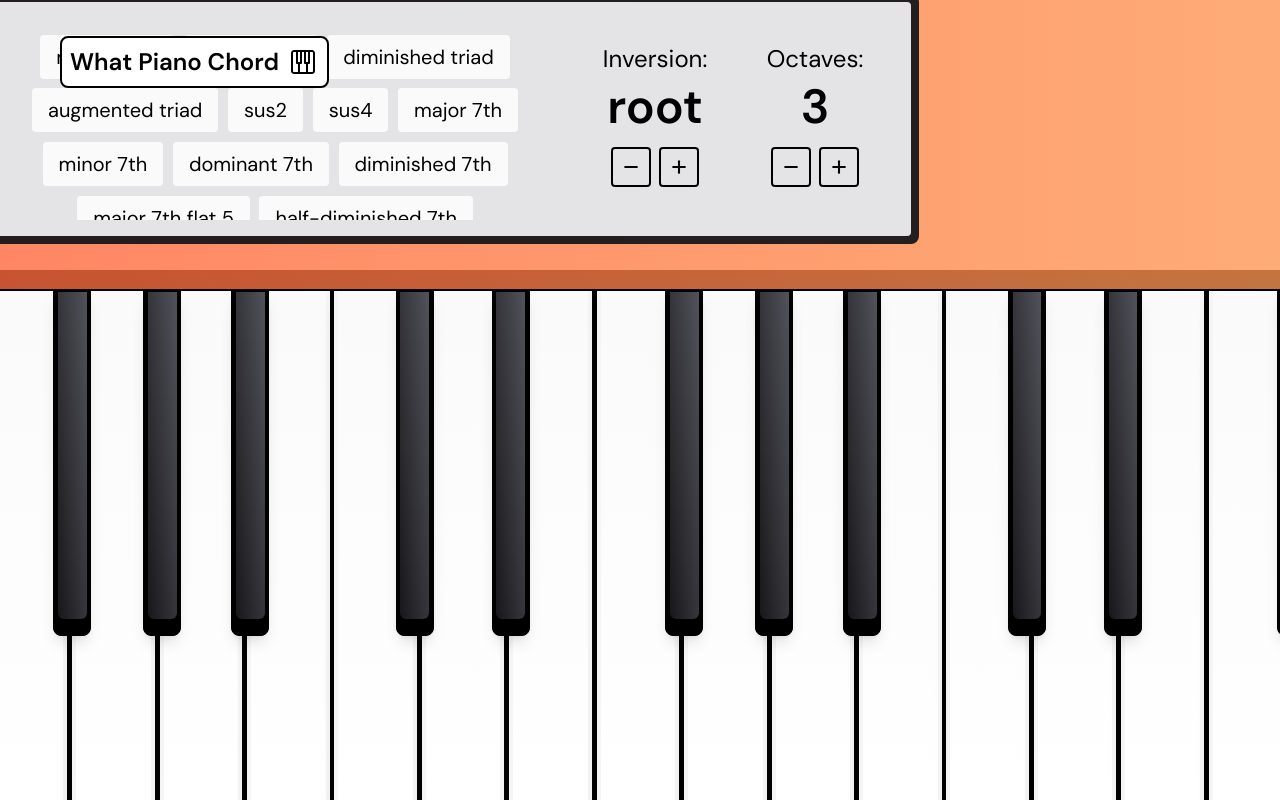
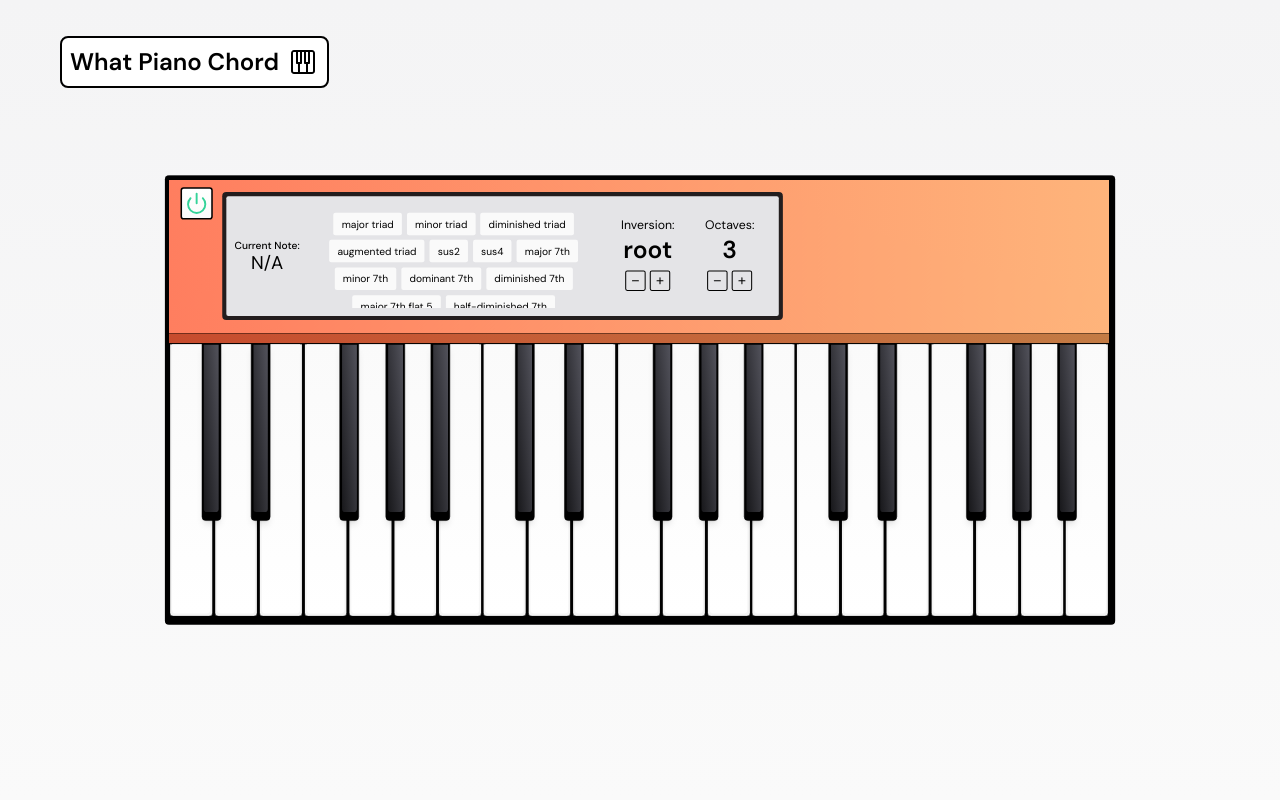
Before and after one commit to anton-oz/whatpianochord, a React (Vite) app: page / in a window 1280 px wide. Built offline with nearby package versions, Linux system fonts and the light colour scheme.

Commit message:
chore: minor tidying, added a vite --host script in package.json

```diff
--- a/package.json
+++ b/package.json
@@ -6,6 +6,7 @@
   "type": "module",
   "scripts": {
     "dev": "vite",
+    "dev:host": "vite --host",
     "build": "tsc -b && vite build",
     "lint": "eslint .",
     "preview": "vite preview",
--- a/src/components/piano/Piano.tsx
+++ b/src/components/piano/Piano.tsx
@@ -1,4 +1,4 @@
-import { useState } from "react";
+import { useEffect, useState } from "react";
 import { usePianoContext } from "@/Context/PianoContext";
 import PianoKeyboard from "./pianoKeyboard/PianoKeyboard";
 import Screen from "./Screen/Screen";
@@ -34,8 +34,7 @@ export default function Piano() {
 
     let hue = 0;
     const saturation = max - min;
-    if (max === min) {
-    } else {
+    if (max !== min) {
       if (max === r) {
         hue = (g - b) / saturation;
       } else if (max === g) {
@@ -56,7 +55,7 @@ export default function Piano() {
       return;
     }
     const hslArr = rgbToHsl(rgb);
-    for (let number in hslArr) {
+    for (const number in hslArr) {
       hslArr[number] = Number(hslArr[number].toPrecision(3));
     }
     const [h, s, l] = hslArr;
@@ -72,7 +71,15 @@ export default function Piano() {
   };
   // FOR SCALE
   //
-  const [scale, _] = useState(1); // Initial scale value
+  const [scale, setScale] = useState(1); // Initial scale value
+
+  useEffect(() => {
+    const screenX = document.body.clientWidth;
+    const newScale = screenX / 2500;
+    console.log(newScale);
+    setScale(newScale);
+  }, []);
+
   return (
     <>
       <div
--- a/src/components/piano/pianoKeyboard/PianoKeyboard.tsx
+++ b/src/components/piano/pianoKeyboard/PianoKeyboard.tsx
@@ -41,6 +41,7 @@ export default function PianoKeyboard() {
       return;
     }
     setChordKeys(chord);
+    // eslint-disable-next-line
   }, [currentKey, currentChord, inversion, octaves]);
 
   const selectNote = (key: string, octave: number) => {
@@ -55,11 +56,6 @@ export default function PianoKeyboard() {
 
   const handleMouseDown = () => setIsMouseDown(true);
   const handleMouseUp = () => setIsMouseDown(false);
-
-  useEffect(() => {
-    document.addEventListener("mouseup", handleMouseUp);
-    return () => document.removeEventListener("mouseup", handleMouseUp);
-  }, []);
 
   const generateRenderArray = (octaves: number) => {
     const renderArray = [];
```
